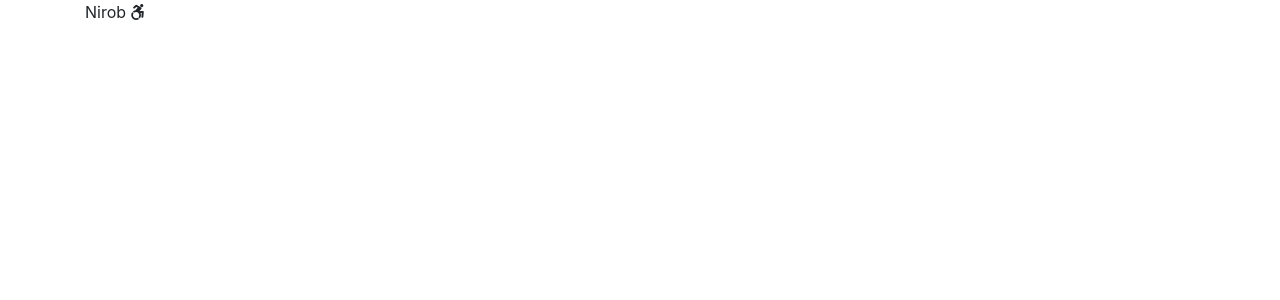
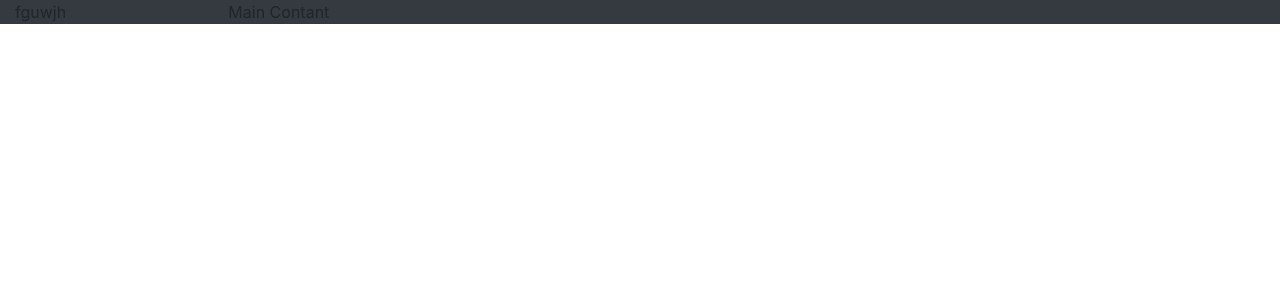
Before and after one commit to asrafulsharker/resumeproject_d1, a Django app: page / in a window 1280 px wide. Before the commit the part shown is almost empty. Shown: the top 300 px of the page. Run offline with Django 3.2, Linux system fonts and the light colour scheme; some libraries are stand-ins or nearby versions.

Commit message:
add some change in home.html

```diff
--- a/core/templates/core/home.html
+++ b/core/templates/core/home.html
@@ -1,4 +1,5 @@
 <!DOCTYPE html>
+{% load static %}
 <html lang="en">
 <head>
     <meta charset="UTF-8">
@@ -18,14 +19,21 @@
 <!-- Latest compiled JavaScript -->
 <script src="https://maxcdn.bootstrapcdn.com/bootstrap/4.5.2/js/bootstrap.min.js"></script>
 <link rel="stylesheet" href="https://pro.fontawesome.com/releases/v5.10.0/css/all.css" integrity="sha384-AYmEC3Yw5cVb3ZcuHtOA93w35dYTsvhLPVnYs9eStHfGJvOvKxVfELGroGkvsg+p" crossorigin="anonymous"/>
-
+<link rel="stylesheet" href="{% static 'core/css/core.css' %}">
 
 <title>Home</title>
 </head>
 <body>
-    <div class="container">
-        Nirob
-        <i class="fab fa-accessible-icon"></i>
+    <div class="container-fluid bg-dark">
+        <div class="row">
+            <div class="col-sm-2">
+                fguwjh
+            </div>
+                <div class="col-sm-10">
+                    Main Contant
+                </div>
+
+        </div>
     </div>
 </body>
 </html>
```
